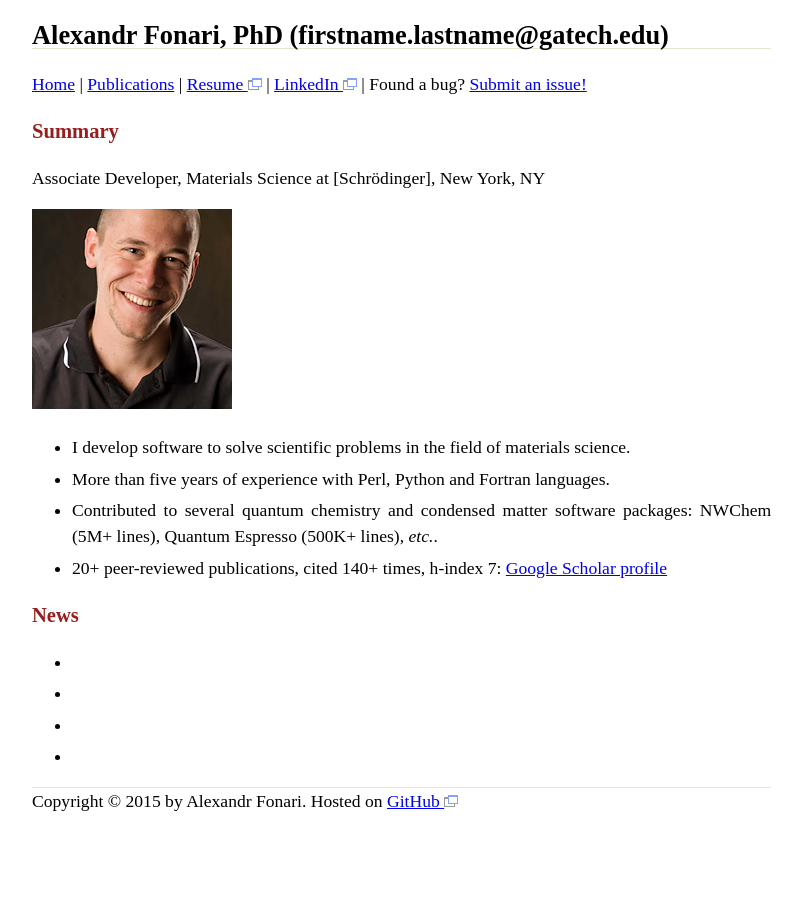
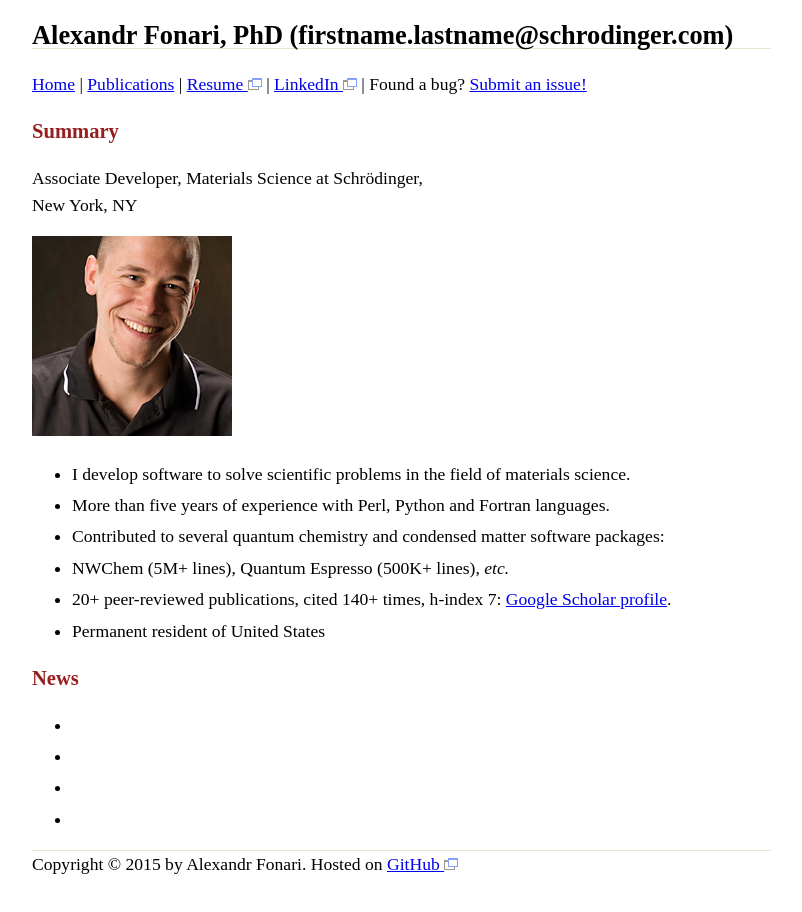
Before and after one commit to afonari/afonari.github.io, a Jekyll site: the page built from index.md, in a window 1280 px wide. Shown: the whole page, without its empty margins (56-858 px from the left). Built offline with Jekyll 4.4.1, drawn with Linux system fonts in a browser that asks for light colours; Markdown is read by kramdown in place of the engine named in the settings.

Commit message:
updated text

```diff
--- a/_layouts/default.html
+++ b/_layouts/default.html
@@ -12,7 +12,7 @@
 </head>
 <body>
 
-<h2 id="alexandr-fonari-firstname-lastname-gatech-edu">Alexandr Fonari, PhD (firstname.lastname@gatech.edu)</h2>
+<h2 id="alexandr-fonari-firstname-lastname-gatech-edu">Alexandr Fonari, PhD (firstname.lastname@schrodinger.com)</h2>
 
 <div class="menu">
   <a href="/">Home</a> | <a href="/publications.html">Publications</a>  | <a href="/afonari_resume.pdf" target="_blank"> Resume <img src="/new_window.png" alt="Will open in a new window" /></a> | <a href="https://www.linkedin.com/in/alexandrfonari" target="_blank">LinkedIn <img src="/new_window.png" alt="Will open in a new window" /></a> | Found a bug? <a href="https://github.com/alexandr-fonari/alexandr-fonari.github.com/issues/new">Submit an issue!</a>
--- a/index.md
+++ b/index.md
@@ -5,15 +5,17 @@ title: Alexandr Fonari
 
 ### Summary
 
-Associate Developer, Materials Science at [Schr&ouml;dinger],
+Associate Developer, Materials Science at Schr&ouml;dinger,
 New York, NY
 
 ![](me.jpg)
 
  - I develop software to solve scientific problems in the field of materials science.
  - More than five years of experience with Perl, Python and Fortran languages.
- - Contributed to several quantum chemistry and condensed matter software packages: NWChem (5M+ lines), Quantum Espresso (500K+ lines), *etc.*.
- - 20+ peer-reviewed publications, cited 140+ times, h-index 7: [Google Scholar profile](https://scholar.google.com/citations?user=ZkBvorAAAAAJ)
+ - Contributed to several quantum chemistry and condensed matter software packages:
+  - NWChem (5M+ lines), Quantum Espresso (500K+ lines), *etc.*
+ - 20+ peer-reviewed publications, cited 140+ times, h-index 7: [Google Scholar profile](https://scholar.google.com/citations?user=ZkBvorAAAAAJ).
+ - Permanent resident of United States
 
 ### News
 
```
